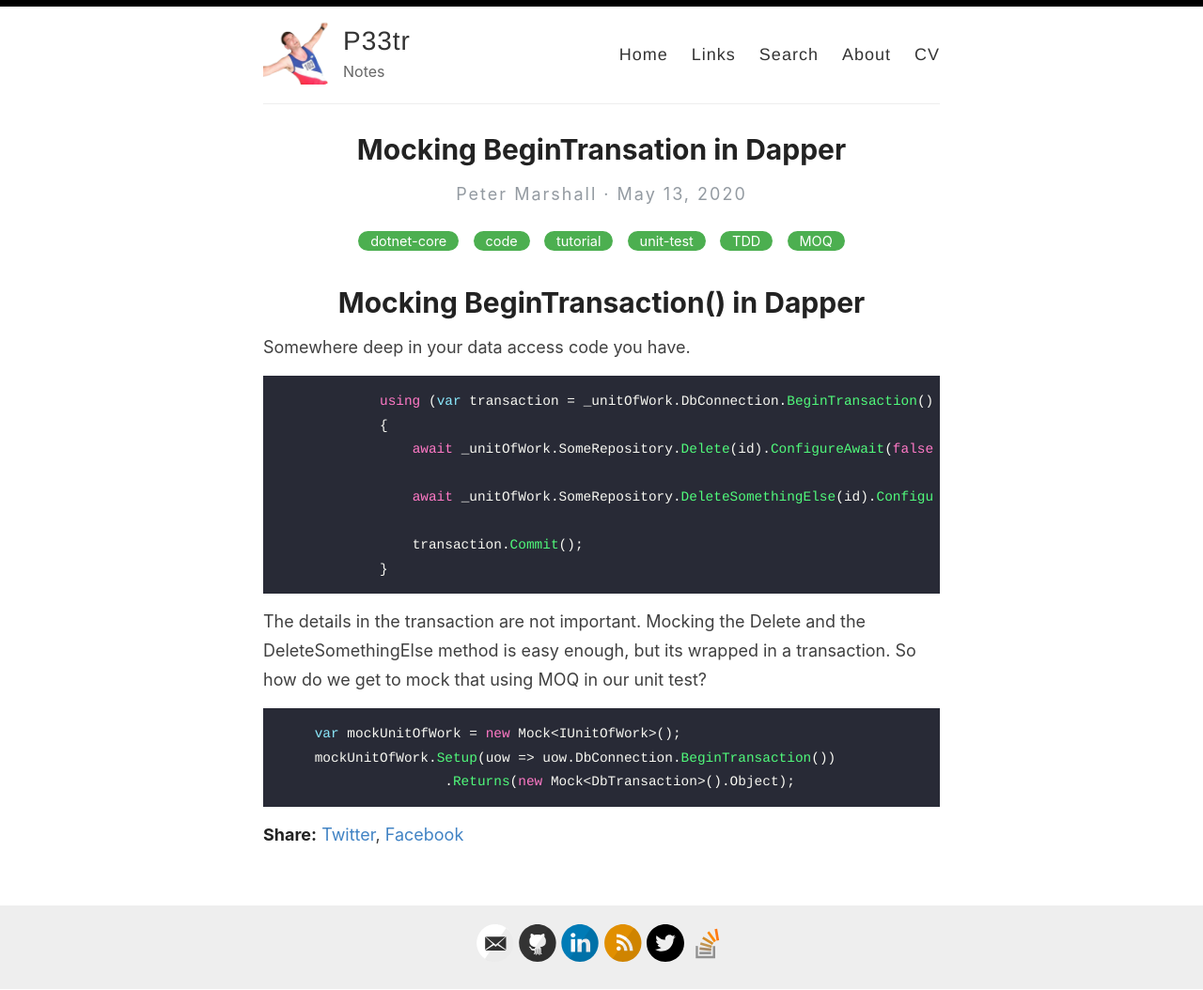
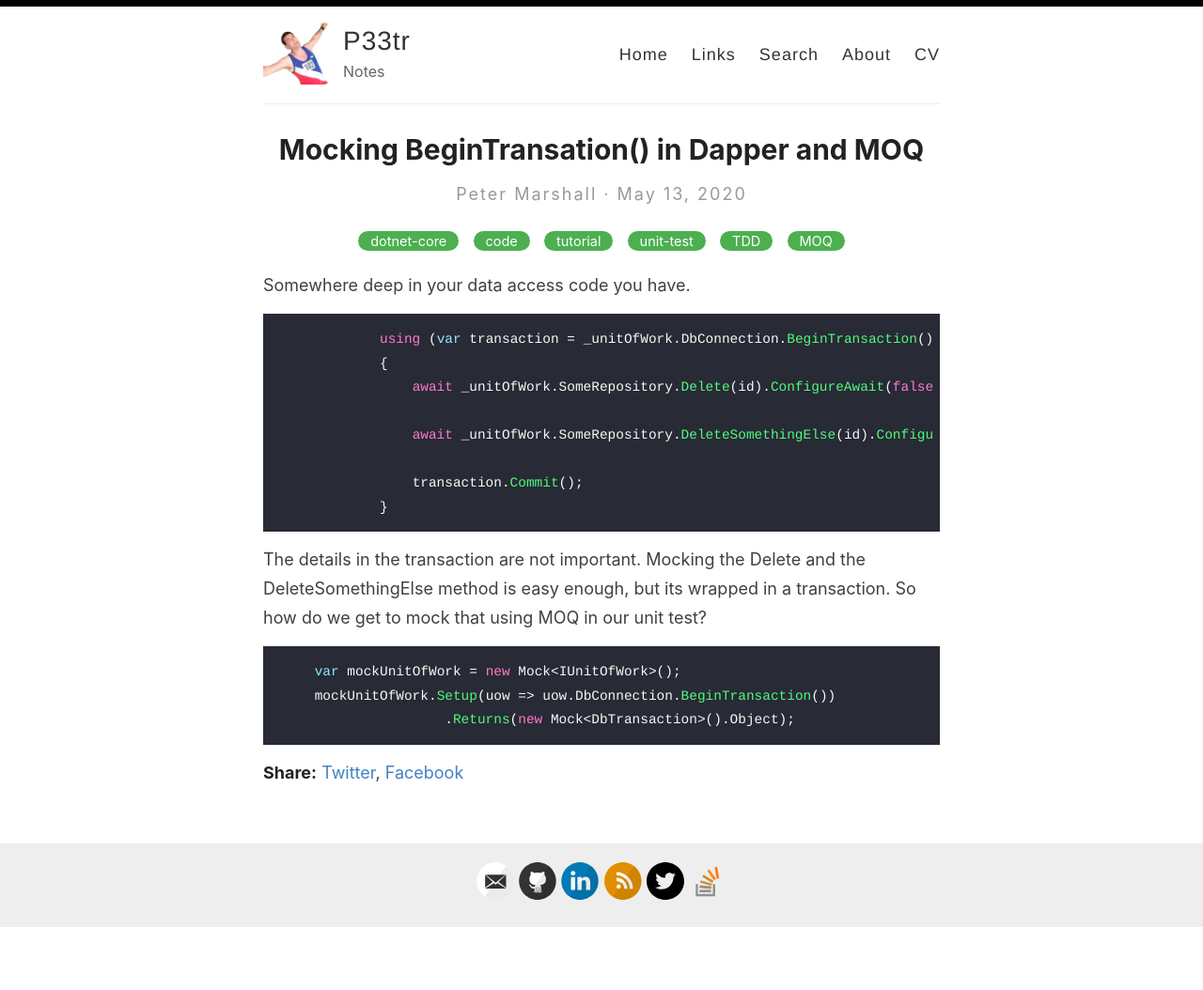
Before and after one commit to petermarshall/blog, a Jekyll site: the page built from _posts/2020-05-13-Mocking-BeginTransation.md, in a window 1280 px wide. Shown: the whole page at 94% size. Built offline with Jekyll 4.4.1, drawn with Linux system fonts in a browser that asks for light colours; after the commit the page ends 988 px from its top, so only the background shows below that.

Commit message:
removed h1

```diff
--- a/_posts/2020-05-13-Mocking-BeginTransation.md
+++ b/_posts/2020-05-13-Mocking-BeginTransation.md
@@ -1,10 +1,9 @@
 ---
 layout: post
-title: Mocking BeginTransation in Dapper
+title: Mocking BeginTransation() in Dapper and MOQ
 categories: [dotnet-core, code, tutorial, unit-test, TDD, MOQ]
 ---
 
-# Mocking BeginTransaction() in Dapper
 
 Somewhere deep in your data access code you have.
 
```
Also changed, not shown: _posts/2020-01-13-Mocking-httpcontext-dotnetcore.md (+0 -2 lines).
